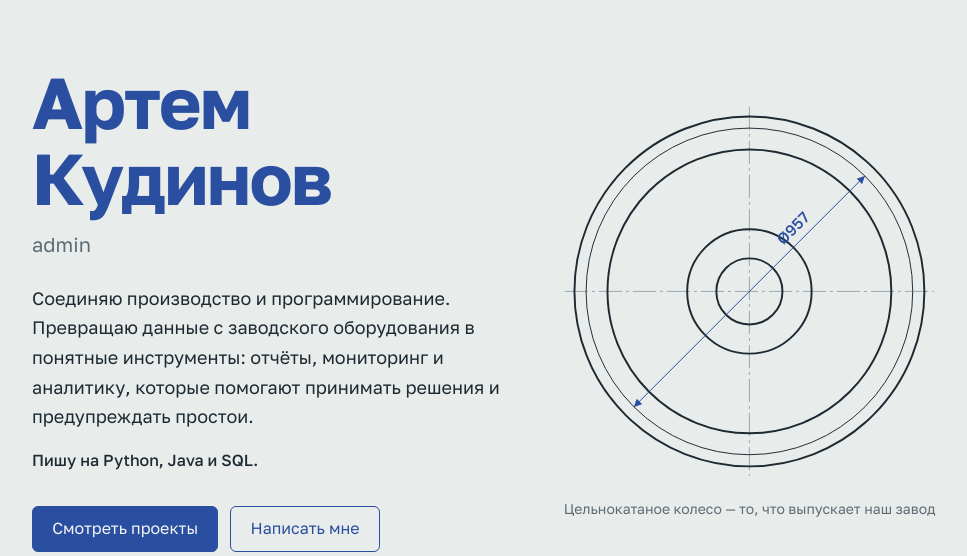
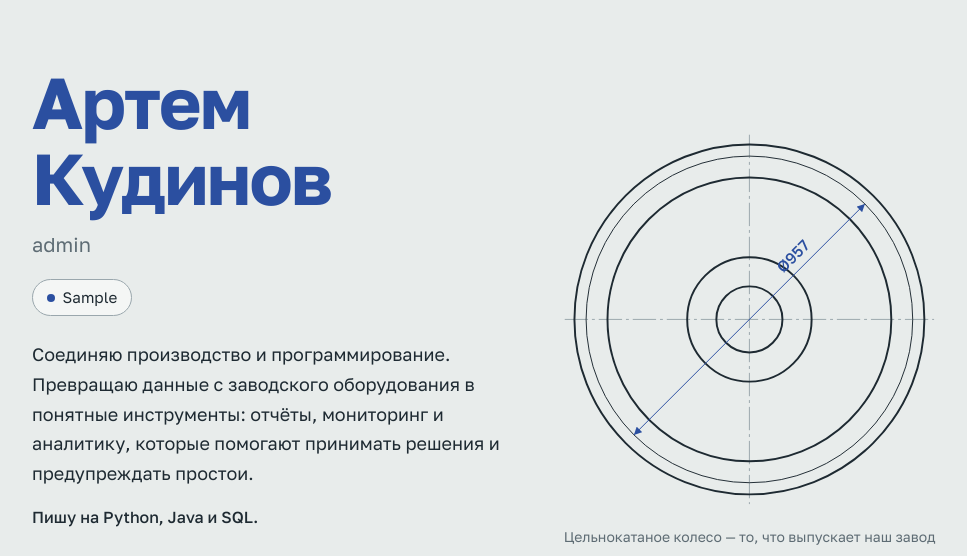
Before and after one commit to KudinovArtemilus/portfolio-django, a Django app: page / in a window 1280 px wide. Shown: the part 88-644 px from the top of the page, without its empty margins (152-1119 px from the left). Run offline with Django 5.2, Linux system fonts and the light colour scheme; tables that the repository leaves empty hold one stand-in row (values such as "Sample post").

Commit message:
feat: availability status on home page

```diff
--- a/resume/models.py
+++ b/resume/models.py
@@ -78,6 +78,11 @@ class Profile(models.Model):
     telegram = models.CharField("Telegram (без @)", max_length=100, blank=True)
     github = models.CharField("GitHub (логин)", max_length=100, blank=True)
     about = models.TextField("О себе")
+    availability = models.CharField(
+        "Что ищу (пусто — скрыть)",
+        max_length=200,
+        blank=True,
+    )
 
     class Meta:
         verbose_name = "Профиль"
--- a/static/css/style.css
+++ b/static/css/style.css
@@ -1133,3 +1133,23 @@ nav a {
     color: var(--muted);
     font-size: 0.85em;
 }
+
+.hero-status {
+    display: inline-flex;
+    align-items: center;
+    gap: 0.5rem;
+    margin: -0.75rem 0 1.5rem;
+    padding: 0.35rem 0.85rem;
+    border: 1px solid var(--line);
+    border-radius: 999px;
+    background: var(--surface);
+    font-size: 0.95rem;
+}
+
+.status-dot {
+    width: 0.5rem;
+    height: 0.5rem;
+    border-radius: 50%;
+    background: var(--accent);
+    flex-shrink: 0;
+}
--- a/templates/pages/home.html
+++ b/templates/pages/home.html
@@ -7,7 +7,12 @@
         <div class="hero-text">
             <h1 class="hero-name">Артем Кудинов</h1>
                         <p class="hero-role">{% if profile %}{{ profile.role }}{% else %}Инженер АСУ ТП и разработчик промышленной аналитики{% endif %}</p>
-
+                            {% if profile.availability %}
+                <p class="hero-status">
+                    <span class="status-dot" aria-hidden="true"></span>
+                    {{ profile.availability }}
+                </p>
+            {% endif %}
             <p class="hero-intro">
                 Соединяю производство и программирование. Превращаю данные
                 с заводского оборудования в понятные инструменты: отчёты,
```
Also changed, not shown: resume/migrations/0005_profile_availability.py (added).
